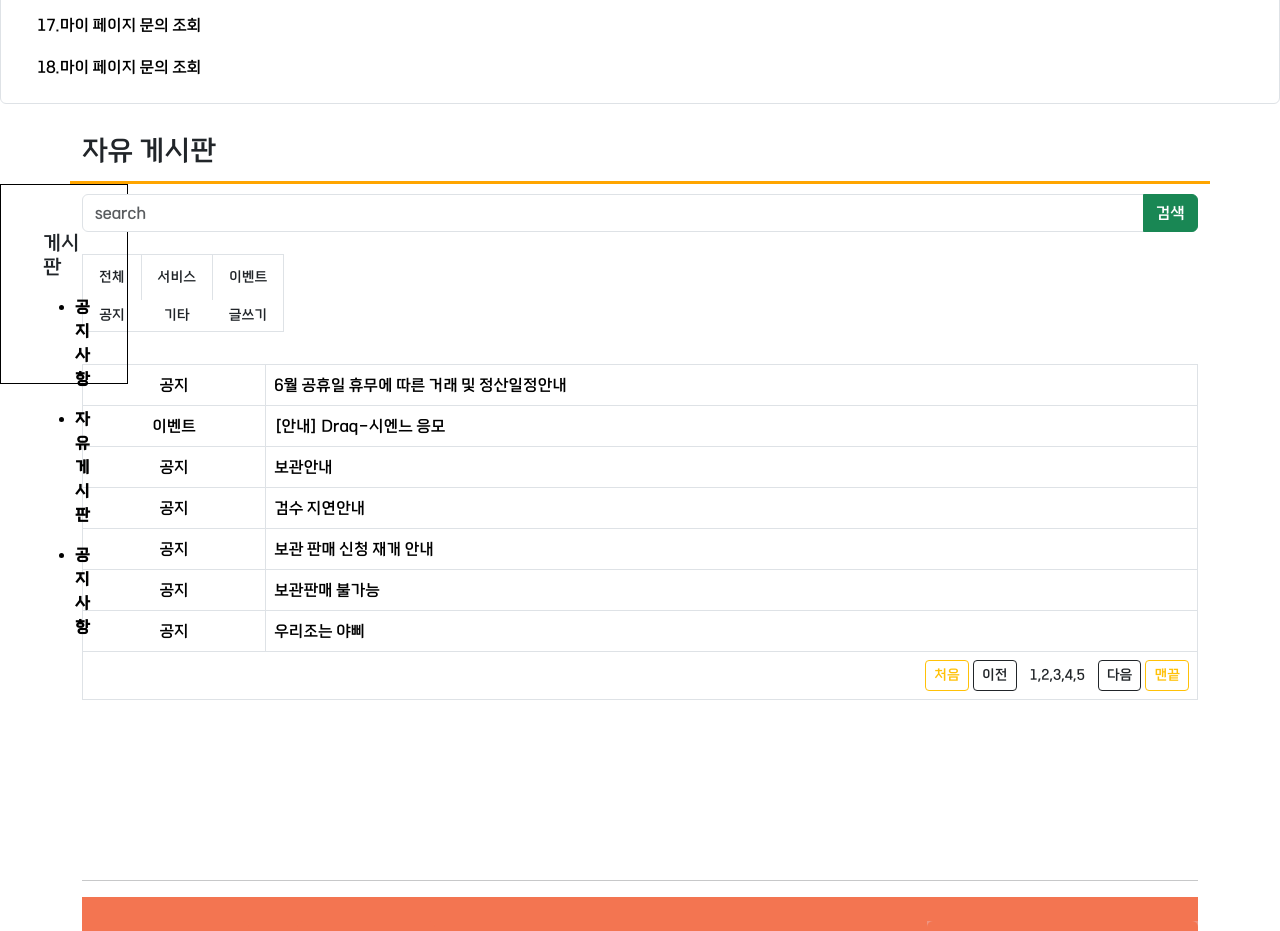
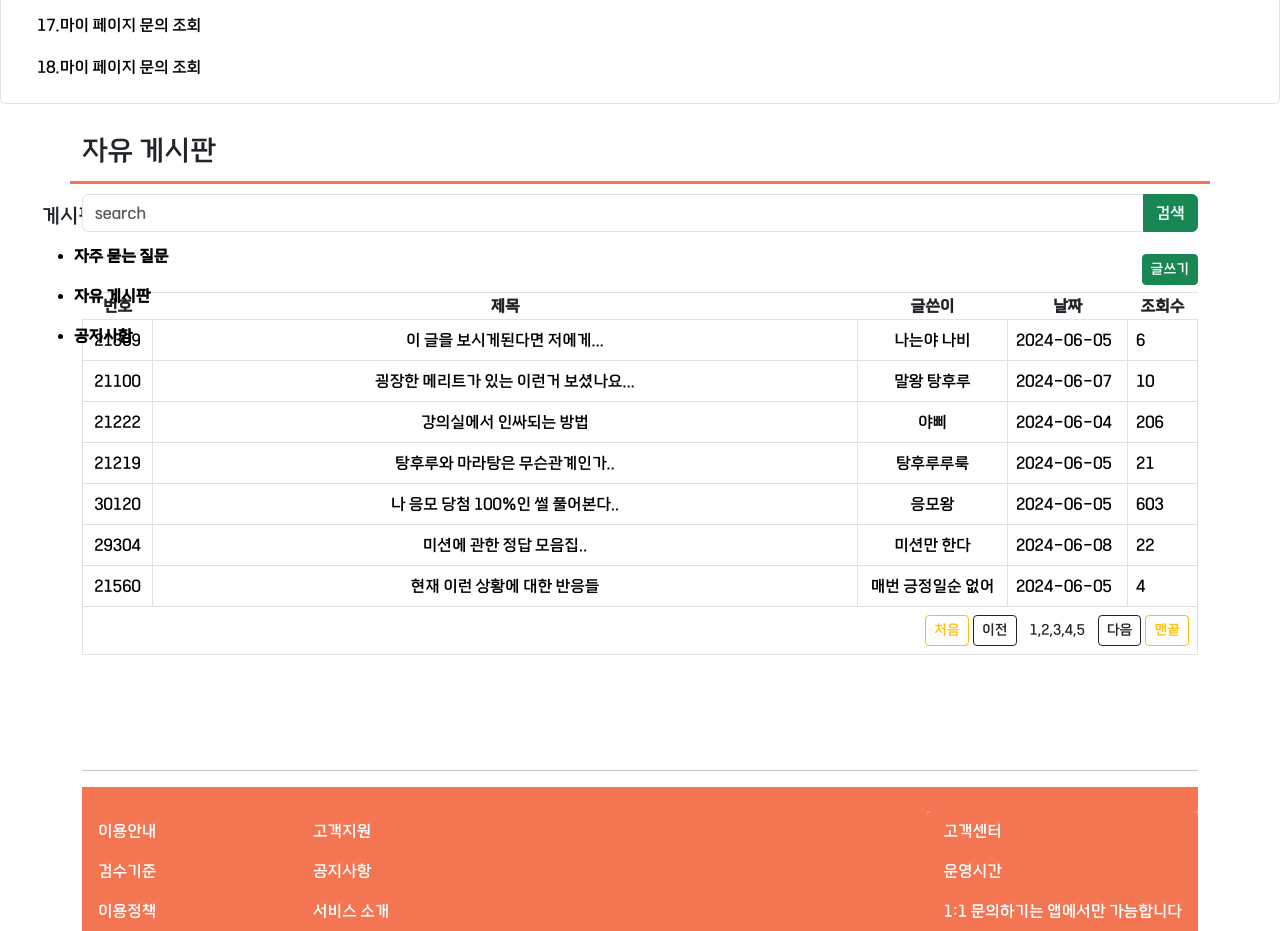
Before and after one commit to byeonnns/let-ffle-front, a Vue app: page /Board/BoardList in a window 1280 px wide. Shown: the part 1020-1951 px from the top of the page. Built offline with nearby package versions, Linux system fonts and the light colour scheme.

Commit message:
Refactor: 자유게시판 수정 및 Board 라우터 연결 등록

```diff
--- a/src/views/Board/Announcement.vue
+++ b/src/views/Board/Announcement.vue
@@ -2,9 +2,10 @@
     <div class="board-list">
 
         <div>
-            <BoardNavbar/>
+            <BoardNavbar />
         </div>
-        <div class="container" style="width: 100%; height:50px; border-bottom:3px solid orange; margin-bottom: 10px; margin-top: 30px">
+        <div class="container"
+            style="width: 100%; height:50px; border-bottom:3px solid #F37551; margin-bottom: 10px; margin-top: 30px">
             <h3 style="margin-right: 80%;">공지사항</h3>
         </div>
         <div class="container" style="width: 100%; height:60px;">
@@ -21,43 +22,52 @@
             <!-- border:1px solid black; -->
             <table class="table table-bordered">
                 <thead>
+                </thead>
                 <tbody>
+                    <tr>
                         <td>
-                        <button class="btn btn-outline-dark btn-sm" style="width: 100%; border: none;outline:none;">전체
+                            <RouterLink to="/Board/BoardList">
+                                <button class="btn btn-outline-dark w-100" style="border: none;">전체
                                 </button>
+                            </RouterLink>
                         </td>
                         <td>
-                        <button class="btn btn-outline-dark btn-sm"
-                            style="width: 100%; border: none;outline:none; ">서비스</button>
+                            <RouterLink to="/Board/BoardDetail">
+                                <button class="btn btn-outline-dark w-100" style="border: none;" @click="sdfs">서비스</button>
+                            </RouterLink>
                         </td>
                         <td>
-                        <button class="btn btn-outline-dark btn-sm"
+                            <RouterLink to="/Board/BoardComment">
+                                <button class="btn btn-outline-dark w-100"
                                     style="width: 100%;  border: none;outline:none; ">이벤트</button>
+                            </RouterLink>
                         </td>
+                    </tr>
                     <tr>
 
                         <td>
-                            <button class="btn btn-outline-dark btn-sm"
+                            <button class="btn btn-outline-dark w-100"
                                 style="width: 100%;  border: none;outline:none;">공지</button>
                         </td>
                         <td>
-                            <button class="btn btn-outline-dark btn-sm"
-                                style="width: 100%; border: none;outline:none; ">기타</button>
-                        </td>
-                        <td>
-                            <button class="btn btn-outline-dark btn-sm"
-                                style="width: 100%;  border: none;outline:none; ">글쓰기</button>
+
+                            <button class="btn btn-outline-dark w-100"
+                                style="width: 100%; border: none;outline:none;">기타</button>
                         </td>
                     </tr>
+
                 </tbody>
-                </thead>
             </table>
         </div>
 
-
-
         <div class="container" style="width: 100%; height:500px;">
             <!--  border:1px solid black; -->
+
+            <div class="text-end" style="width: 100%; height: 30px;">
+                <RouterLink to="/Board/Write">
+                    <button class="btn btn-success btn-sm"> 글쓰기</button>
+                </RouterLink>
+            </div>
 
             <div style="width: 100%; height:500px; ">
                 <!-- border:1px solid black; -->
@@ -91,7 +101,7 @@
                         </tr>
                         <tr>
                             <td class="text-center">공지</td>
-                            <td>우리조는 야삐</td>
+                            <td>최근에 대한 불편사항 해결 안내</td>
                         </tr>
 
                         <tr>
--- a/src/views/Board/BoardList.vue
+++ b/src/views/Board/BoardList.vue
@@ -1,13 +1,14 @@
 <template>
     <div class="board-list">
 
-        <div >
-            <BoardNavbar/>
+        <div>
+            <BoardNavbar />
         </div>
         <!--네비바 -->
 
         <!-- / -->
-        <div class="container" style="width: 100%; height:50px; border-bottom:3px solid orange; margin-bottom: 10px; margin-top: 30px">
+        <div class="container"
+            style="width: 100%; height:50px; border-bottom:3px solid #F37551; margin-bottom: 10px; margin-top: 30px">
             <h3 style="margin-right: 80%;">자유 게시판</h3>
         </div>
         <div class="container" style="width: 100%; height:60px;">
@@ -20,88 +21,77 @@
 
         </div>
 
-        <div class="container" style="width: 100%; height:100px; margin-bottom: 10px;">
-            <!-- border:1px solid black; -->
-            <table class="table table-bordered">
-                <thead>
-                <tbody>
-                    <td>
-                        <button class="btn btn-outline-dark btn-sm" style="width: 100%; border: none;outline:none;">전체
-                        </button>
-                    </td>
-                    <td>
-                        <button class="btn btn-outline-dark btn-sm"
-                            style="width: 100%; border: none;outline:none; ">서비스</button>
-                    </td>
-                    <td>
-                        <button class="btn btn-outline-dark btn-sm"
-                            style="width: 100%;  border: none;outline:none; ">이벤트</button>
-                    </td>
-                    <tr>
-
-                        <td>
-                            <button class="btn btn-outline-dark btn-sm"
-                                style="width: 100%;  border: none;outline:none;">공지</button>
-                        </td>
-                        <td>
-                            <button class="btn btn-outline-dark btn-sm"
-                                style="width: 100%; border: none;outline:none; ">기타</button>
-                        </td>
-                        <td>
-                            <button class="btn btn-outline-dark btn-sm"
-                                style="width: 100%;  border: none;outline:none; ">글쓰기</button>
-                        </td>
-                    </tr>
-                </tbody>
-                </thead>
-            </table>
-        </div>
-
 
 
         <div class="container" style="width: 100%; height:500px;">
             <!--  border:1px solid black; -->
+            <div class="text-end" style="width: 100%; height: 30px;">
+
+                <RouterLink to="/Board/Write">
+                    <button class="btn btn-success btn-sm"> 글쓰기</button>
+                </RouterLink>
+            </div>
 
             <div style="width: 100%; height:500px; ">
                 <!-- border:1px solid black; -->
-                 <table class="table table-bordered mt-2">
-                      <!-- <thead>
-                         <th class="text-center" style="width:70px">번호</th>
+                <table class="table table-bordered mt-2">
+                    <thead>
+                        <th class="text-center" style="width:70px">번호</th>
                         <th class="text-center">제목</th>
-                         <th class="text-center" style="width:90px">글쓴이</th>
-                                <th class="text-center" style="width:120px">날짜</th>
-                                <th class="text-center" style="width:70px">조회수</th>
-
-                    </thead>    -->
+                        <th class="text-center" style="width:150px">글쓴이</th>
+                        <th class="text-center" style="width:120px">날짜</th>
+                        <th class="text-center" style="width:70px">조회수</th>
+                    </thead>
                     <tbody>
                         <tr>
-                            <td class="text-center">공지</td>
-                            <td>6월 공휴일 휴무에 따른 거래 및 정산일정안내</td>
+                            <td class="text-center">21309</td>
+                            <td class="text-center">이 글을 보시게된다면 저에게...</td>
+                            <td class="text-center">나는야 나비</td>
+                            <td>2024-06-05</td>
+                            <td>6</td>
                         </tr>
                         <tr>
-                            <td class="text-center">이벤트</td>
-                            <td>[안내] Draq-시엔느 응모</td>
+                            <td class="text-center">21100</td>
+                            <td class="text-center">굉장한 메리트가 있는 이런거 보셨나요...</td>
+                            <td class="text-center">말왕 탕후루</td>
+                            <td>2024-06-07</td>
+                            <td>10</td>
                         </tr>
                         <tr>
-                            <td class="text-center">공지</td>
-                            <td>보관안내</td>
+                            <td class="text-center">21222</td>
+                            <td class="text-center">강의실에서 인싸되는 방법</td>
+                            <td class="text-center">야삐</td>
+                            <td>2024-06-04</td>
+                            <td>206</td>
                         </tr>
                         <tr>
-                            <td class="text-center">공지</td>
-                            <td>검수 지연안내</td>
+                            <td class="text-center">21219</td>
+                            <td class="text-center">탕후루와 마라탕은 무슨관계인가..</td>
+                            <td class="text-center">탕후루루룩</td>
+                            <td>2024-06-05</td>
+                            <td>21</td>
                         </tr>
                         <tr>
-                            <td class="text-center">공지</td>
-                            <td>보관 판매 신청 재개 안내</td>
+                            <td class="text-center">30120</td>
+                            <td class="text-center">나 응모 당첨 100%인 썰 풀어본다..</td>
+                            <td class="text-center">응모왕</td>
+                            <td>2024-06-05</td>
+                            <td>603</td>
                         </tr>
 
                         <tr>
-                            <td class="text-center">공지</td>
-                            <td>보관판매 불가능</td>
+                            <td class="text-center">29304</td>
+                            <td class="text-center">미션에 관한 정답 모음집..</td>
+                            <td class="text-center">미션만 한다</td>
+                            <td>2024-06-08</td>
+                            <td>22</td>
                         </tr>
                         <tr>
-                            <td class="text-center">공지</td>
-                            <td>우리조는 야삐</td>
+                            <td class="text-center">21560</td>
+                            <td class="text-center">현재 이런 상황에 대한 반응들</td>
+                            <td class="text-center">매번 긍정일순 없어</td>
+                            <td>2024-06-05</td>
+                            <td>4</td>
                         </tr>
 
                         <tr>
--- a/src/views/Board/BoardNavbar.vue
+++ b/src/views/Board/BoardNavbar.vue
@@ -1,11 +1,11 @@
 <template>
     <div class="">
-        <div class="container " style="border:1px solid black; width: 10%; height: 200px; margin-top: 50px">
+        <div class="container " style=" width: 30%; height: 250px; margin-top: 40px">
             <nav >
-                <h5 class="mt-3"><p>게시판</p></h5>
+                <h5><p>게시판</p></h5>
                 <ul>
                     <RouterLink to="./BoardDetail" style="text-decoration: none; color:black">
-                         <li><p>공지사항</p></li>
+                         <li><p>자주 묻는 질문</p></li>
                     </RouterLink>
                     <RouterLink to="./BoardList" style="text-decoration: none; color:black">
                          <li><p>자유 게시판</p></li>
--- a/src/views/Board/Write.vue
+++ b/src/views/Board/Write.vue
@@ -1,6 +1,6 @@
 <template>
 
-  <div class="container" style="width: 100%; height:50px; border-bottom:3px solid orange; margin-bottom: 10px; ">
+  <div class="container" style="width: 100%; height:50px; border-bottom:3px solid #F37551; margin-bottom: 10px; ">
       <h3 style="text-align: center; margin-top: 30px">게시글쓰기</h3>
     </div>
 
@@ -31,7 +31,9 @@
           <div class="form-group row">
             <div class="col-sm-12 d-flex justify-content-end" >
               <input type="submit" class="btn btn-dark btn-sm me-2"  value="추가" />
-              <input type="button" class="btn btn-success btn-sm" value="취소" />
+              <RouterLink to="/Board/BoardList">
+                <input type="button" class="btn btn-success btn-sm" value="취소" />
+              </RouterLink>
             </div>
           </div>
         </form>
```
Also changed, not shown: src/views/Board/BoardComment.vue (+8 -4 lines), src/views/Board/BoardDetail.vue (+10 -5 lines). Lines whose indentation alone changed are shown as unchanged.
